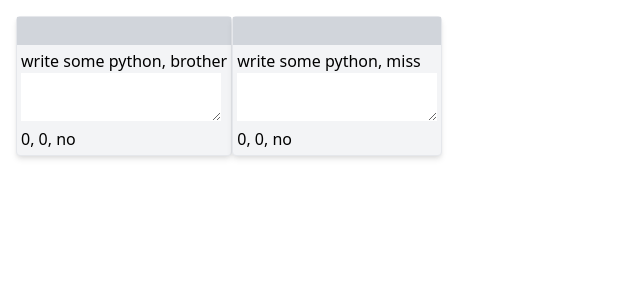
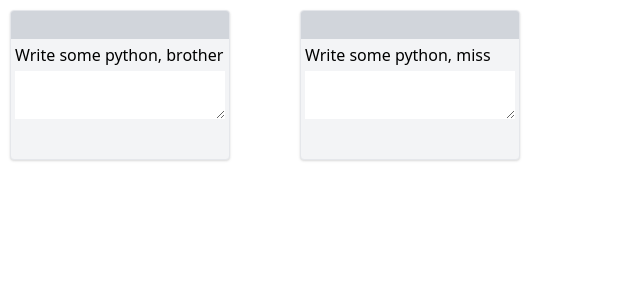
Before and after one commit to tfiers/copylot, a React (Create React App) app: page / in a window 1280 px wide. Shown: the top 300 px of the page, without its empty margins (0-640 px from the left). Built offline with nearby package versions, Linux system fonts and the light colour scheme.

Commit message:
✨NEW resizeable

```diff
--- a/src/App.tsx
+++ b/src/App.tsx
@@ -24,66 +24,94 @@ type MouseEventt = MouseEvent | React.MouseEvent
 const toPoint = (e: MouseEventt) =>
   new Point(e.pageX, e.pageY)
 
-type CodeCellState = {
-  isBeingDragged: boolean
-  offset: Point
+type CodeCardProps = {
+  startPosition: Point,
+  honorific: string
 }
 
-class CodeCell extends React.Component<
-  { honorific: string }, CodeCellState> {
+type CodeCardState = {
+  position: Point,
+  size: Point,
+}
 
-  state: CodeCellState = {
-    isBeingDragged: false,
-    offset: new Point(0, 0)
+class CodeCard extends React.Component<CodeCardProps, CodeCardState> {
+
+  static defaultProps = { startPosition: new Point(10, 10) }
+
+  constructor(props: CodeCardProps) {
+    super(props)
+    this.state = {
+      position: props.startPosition,
+      size: new Point(220, 150),
+    }
   }
 
+  isBeingMoved: boolean = false
+  isBeingResized: boolean = false
   prevCursorLoc: Point | null = null
-  // At previous mousemove event.
+  // Mouse location at previous mousemove event.
 
-  constructor(props) {
-    super(props)
+  componentDidMount = () => {
     window.addEventListener("mouseup", this.handleMouseUp)
     window.addEventListener("mousemove", this.handleMouseMove)
   }
 
+  componentWillUnmount = () => {
+    window.removeEventListener("mouseup", this.handleMouseUp)
+    window.removeEventListener("mousemove", this.handleMouseMove)
+  }
+
   render = () => (
-    <div className="inline-block bg-gray-100 border rounded shadow-md"
+    <div className="absolute bg-gray-100 border rounded shadow
+    min-w-min overflow-hidden"
       style={{
-        transform:
-          `translate(${this.state.offset.x}px, ${this.state.offset.y}px)`,
+        left: this.state.position.x,
+        top: this.state.position.y,
+        width: this.state.size.x,
+        height: this.state.size.y,
+        minHeight: 100
       }}>
       <div className="h-7 bg-gray-300 cursor-move"
-        onMouseDown={this.handleMouseDown}></div>
+        onMouseDown={this.startMove}></div>
       <div className="p-1">
-        <p>write some python, {this.props.honorific}</p>
-        <textarea />
-        <p>
-          {this.state.offset.x}, {this.state.offset.y}, {this.state.isBeingDragged ? "yo" : "no"}
-        </p>
+        <p>Write some python, {this.props.honorific}</p>
+        <textarea className="w-full font-mono my-1" />
       </div>
+      <div className="h-6 w-8 absolute -bottom-1 -right-1 cursor-resize"
+        onMouseDown={this.startResize}></div>
     </div>
   )
 
-  handleMouseDown = (e: MouseEventt) => {
+  startMove = (e: MouseEventt) => {
+    this.isBeingMoved = true
+    this.startDrag(e)
+  }
+
+  startResize = (e: MouseEventt) => {
+    this.isBeingResized = true
+    this.startDrag(e)
+  }
+
+  startDrag = (e: MouseEventt) => {
     e.preventDefault()
     this.prevCursorLoc = toPoint(e)
-    this.setState({ isBeingDragged: true })
   }
 
   handleMouseUp = () => {
-    if (this.state.isBeingDragged) {
-      this.setState({ isBeingDragged: false })
-    }
+    this.isBeingMoved = false
+    this.isBeingResized = false
   }
 
   handleMouseMove = (e: MouseEventt) => {
-    if (this.state.isBeingDragged) {
+    if (this.isBeingMoved || this.isBeingResized) {
       const p0 = this.prevCursorLoc as Point
       const p1 = toPoint(e)
       const diff = p1.subtract(p0)
-      this.setState((state) => (
-        { offset: state.offset.add(diff) }
-      ))
+      if (this.isBeingMoved) {
+        this.setState(state => ({ position: state.position.add(diff) }))
+      } else {
+        this.setState(state => ({ size: state.size.add(diff) }))
+      }
       this.prevCursorLoc = p1
     }
   }
@@ -92,9 +120,9 @@ class CodeCell extends React.Component<
 class App extends React.Component {
   render() {
     return (
-      <div className="p-4">
-        <CodeCell honorific="brother" />
-        <CodeCell honorific="miss" />
+      <div>
+        <CodeCard honorific="brother" />
+        <CodeCard honorific="miss" startPosition={new Point(300, 10)} />
       </div>
     )
   }
--- a/tailwind.config.js
+++ b/tailwind.config.js
@@ -2,7 +2,11 @@ module.exports = {
   purge: ['./src/**/*.{js,ts,tsx}', './public/index.html'],
   darkMode: false, // or 'media' or 'class'
   theme: {
-    extend: {},
+    extend: {
+      cursor: {
+        resize: "nwse-resize"
+      }
+    },
   },
   variants: {
     extend: {},
```
